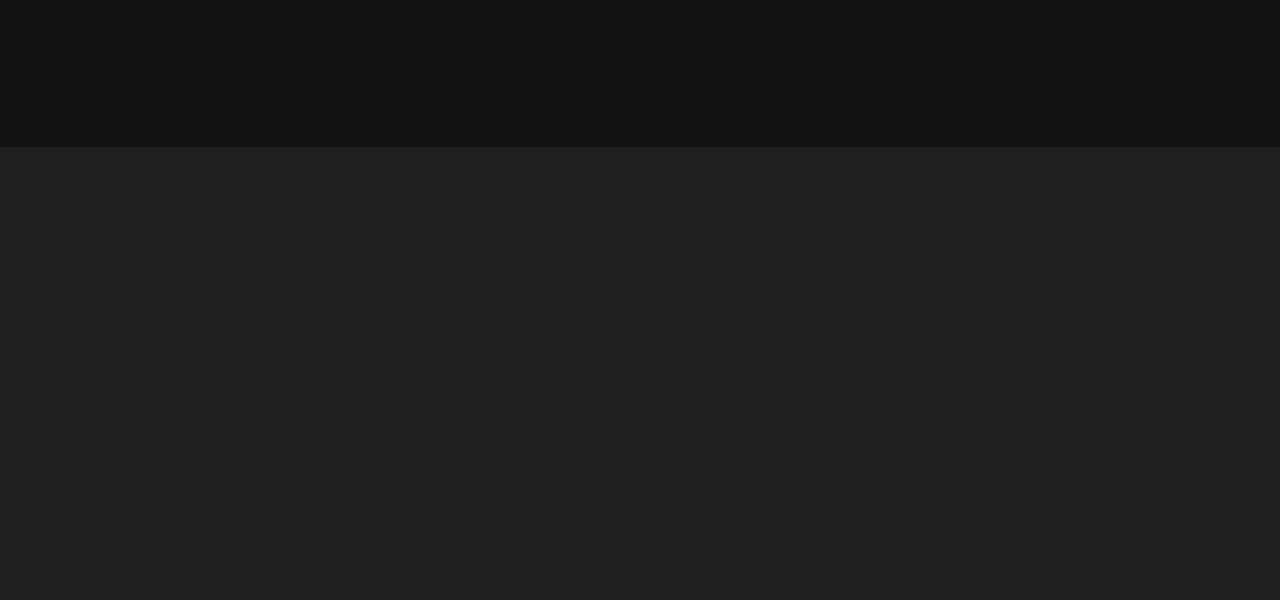
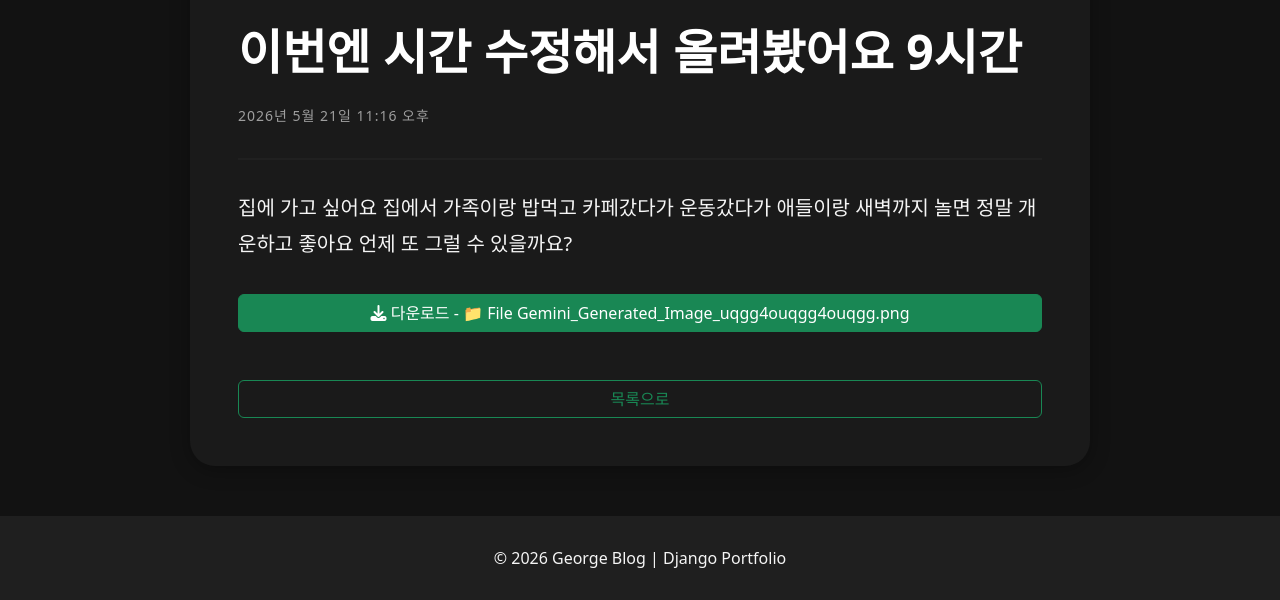
Before and after one commit to bananazzim/software_lec_hw, a Django app: page /posts/2/ in a window 1280 px wide. Shown: the part 653-1253 px from the top of the page. Before the commit the page ends 800 px from the top, so only its background shows below. Run offline with Django 5.2, Linux system fonts and the light colour scheme; data comes from the database, SQL or seed files in the repository; both versions use the stored data as it was after the commit.

Commit message:
Add files via upload

```diff
--- a/hw12/board/models.py
+++ b/hw12/board/models.py
@@ -1,9 +1,32 @@
 from django.db import models
+import os
+
 
 class Post(models.Model):
+
     title = models.CharField(max_length=200)
+
     content = models.TextField()
+
+    head_image = models.ImageField(
+        upload_to='blog/images/%Y/%m/%d/',
+        blank=True
+     )
+
+    file_upload = models.FileField(
+        upload_to='blog/files/%Y/%m/%d/',
+        blank=True
+     )
+
     created_at = models.DateTimeField(auto_now_add=True)
 
     def __str__(self):
         return self.title
+
+    def get_file_name(self):
+
+        return os.path.basename(self.file_upload.name)
+
+    def get_file_ext(self):
+
+        return self.get_file_name().split('.')[-1]
--- a/hw12/board/templates/board/base.html
+++ b/hw12/board/templates/board/base.html
@@ -13,6 +13,9 @@
       href="https://cdn.jsdelivr.net/npm/bootstrap@5.3.3/dist/css/bootstrap.min.css"
       rel="stylesheet"
     >
+
+    <link rel="stylesheet"
+        href="https://cdnjs.cloudflare.com/ajax/libs/font-awesome/6.5.2/css/all.min.css">
 
     <style>
 
@@ -68,9 +71,6 @@
     </style>
 
 </head>
-
-<link rel="stylesheet"
-href="https://cdnjs.cloudflare.com/ajax/libs/font-awesome/6.5.2/css/all.min.css">
 <body>
 
 <nav class="navbar navbar-expand-lg navbar-dark">
--- a/hw12/board/templates/board/post_detail.html
+++ b/hw12/board/templates/board/post_detail.html
@@ -6,21 +6,110 @@
 
 {% block content %}
 
-<div class="card p-5">
+<div class="card p-5"
+     style="
+     background:#1a1a1a;
+     border-radius:25px;
+     max-width:900px;
+     margin:auto;
+     ">
+    {% if post.head_image %}
 
-    <h1 class="mb-4">
+    <img
+      src="{{ post.head_image.url }}"
+      class="img-fluid rounded mb-4"
+      style="
+        max-height:500px;
+        object-fit:cover;
+        width:100%;
+        border-radius:20px;
+        "
+    >
+
+    {% else %}
+
+    <img
+      src="https://picsum.photos/seed/{{ post.id }}/900/400"
+      class="img-fluid rounded mb-4"
+      style="
+        max-height:500px;
+        object-fit:cover;
+        width:100%;
+        border-radius:20px;
+"
+    >
+
+    {% endif %}
+
+    <h1 class="mb-4"
+    style="
+    color:#ffffff;
+    font-weight:800;
+    font-size:48px;
+    line-height:1.2;
+    ">
+
     {{ post.title }}
+
 </h1>
 
-    <p class="text-secondary">
-        <p style="color:#d0d0d0;"></p>
+    <p style="color:#9e9e9e;
+    font-size:14px;
+    letter-spacing:1px;
+    ">
+    {{ post.created_at }}
     </p>
 
-    <hr>
+    <hr style="
+    border:1px solid #333;
+    margin-bottom:30px;
+    ">
 
-    <p class="fs-5">
+   <p class="fs-5"
+   style="
+   color:#f5f5f5;
+   line-height:1.8;
+   ">
+
     {{ post.content }}
+
 </p>
+
+{% if post.file_upload %}
+
+<a href="{{ post.file_upload.url }}"
+   class="btn btn-success mt-3"
+   download>
+
+    <i class="fa-solid fa-download"></i>
+
+    다운로드 -
+
+    {% if post.get_file_ext == 'csv' %}
+
+        📄 CSV
+
+    {% elif post.get_file_ext == 'xlsx' %}
+
+        📊 Excel
+
+    {% elif post.get_file_ext == 'docx' %}
+
+        📝 Word
+
+    {% else %}
+
+        📁 File
+
+    {% endif %}
+
+    {{ post.get_file_name }}
+
+</a>
+
+{% endif %}
+
+<br>
 
 <a href="/posts/"
    class="btn btn-outline-success mt-4">
--- a/hw12/mysite/urls.py
+++ b/hw12/mysite/urls.py
@@ -14,7 +14,8 @@ Including another URLconf
     1. Import the include() function: from django.urls import include, path
     2. Add a URL to urlpatterns:  path('blog/', include('blog.urls'))
 """
-
+from django.conf import settings
+from django.conf.urls.static import static
 from django.contrib import admin
 from django.urls import path
 
@@ -43,3 +44,8 @@ urlpatterns = [
 
     path('projects/', ProjectsView.as_view(), name='projects'),
 ]
+
+urlpatterns += static(
+    settings.MEDIA_URL,
+    document_root=settings.MEDIA_ROOT
+)
```
Also changed, not shown: hw12/board/templates/board/post_list.html (+20 -1 lines), hw12/mysite/settings.py (+6 -2 lines), hw12/board/migrations/0001_initial.py, hw12/db.sqlite3. Lines whose indentation alone changed are shown as unchanged.
